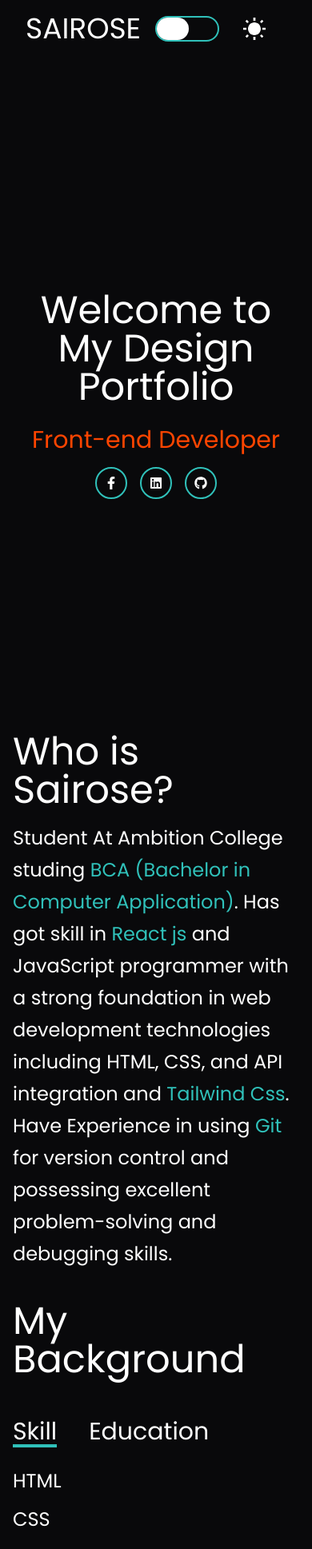
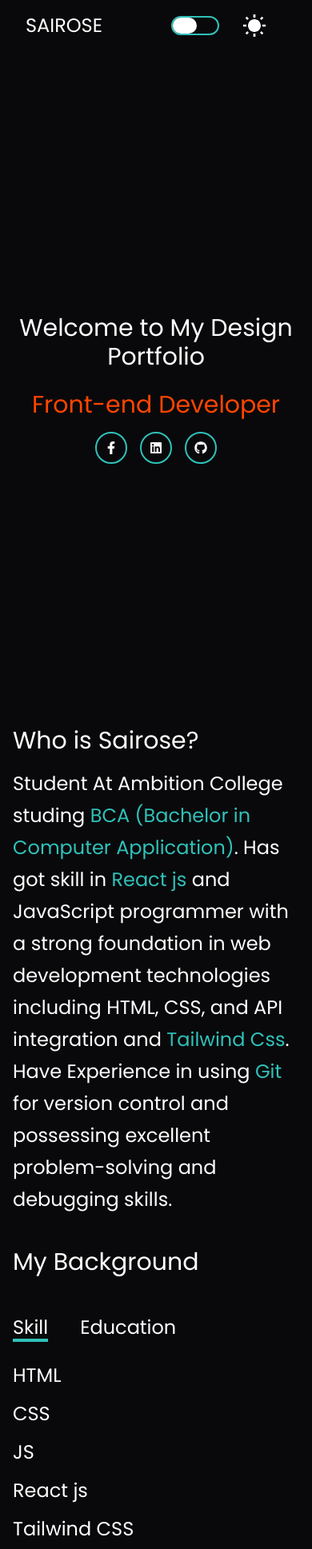
Before and after one commit to Sairose/MyPortfolio, a React (Vite) app: page / in a window 390 px wide. Shown: the top 1937 px of the page at 80% size. Built offline with nearby package versions, Linux system fonts and the light colour scheme; a web font is replaced by a local one.

Commit message:
changes made in text size of heading

```diff
--- a/src/components/About.jsx
+++ b/src/components/About.jsx
@@ -4,7 +4,7 @@ export default function About() {
   return (
     <>
       <div id="hero" className='w-full flex flex-col  justify-center gap-2 sm:pl-10 '>
-        <h1 className='text-5xl md:text-6xl'>Who is Sairose?</h1>
+        <h1 className='text-3xl sm:text-5xl md:text-6xl'>Who is Sairose?</h1>
         <p className=' text-2xl sm:h-[500px] sm:overflow-auto md:text-3xl mt-2 leading-10 md:leading-[50px]'>Student At Ambition College studing <span className='text-[#30C1BA]'>BCA (Bachelor in Computer Application)</span>.
           Has got skill in <span className='text-[#30C1BA]'>React js</span> and JavaScript programmer with a strong foundation in web development technologies including HTML, CSS, and API integration and <span className='text-[#30C1BA]'>Tailwind Css</span>.
           Have Experience in using <span className='text-[#30C1BA]'>Git</span> for version control and possessing excellent problem-solving and debugging skills.
--- a/src/components/Background.jsx
+++ b/src/components/Background.jsx
@@ -14,15 +14,15 @@ export default function Background() {
     }
     return (
         <div className='w-full min-h-[500px] pt-10 flex flex-col  gap-2 sm:pl-10'>
-            <h1 className='text-5xl md:text-6xl mb-10'>My Background</h1>
+            <h1 className='text-3xl sm:text-5xl md:text-6xl mb-10'>My Background</h1>
             <div id="info" className='flex gap-10 mb-5'>
                 <div id="info-one">
-                    <h2 onClick={() => handleShowHide('skill')} className={`text-3xl relative
+                    <h2 onClick={() => handleShowHide('skill')} className={`text-2xl sm:text-3xl relative
                     before:absolute  before:h-1 before:bg-[#30C1BA] before:bottom-[-2px]
                     before:duration-300 ${hide ? 'before:w-0' :'before:w-full'} cursor-pointer`}>Skill</h2>
                 </div>
                 <div id="info-two">
-                    <h2 onClick={() => handleShowHide('education')} className={`text-3xl relative
+                    <h2 onClick={() => handleShowHide('education')} className={`text-2xl sm:text-3xl relative
                     before:absolute before:h-1 before:bg-[#30C1BA] before:bottom-[-2px]
                     before:duration-300 ${hide ? 'before:w-full': 'before:w-0'} cursor-pointer`}>Education</h2>
                 </div>
--- a/src/components/DarkLightMode.jsx
+++ b/src/components/DarkLightMode.jsx
@@ -8,14 +8,14 @@ export default function DarkLightMode() {
   const {toggle,handleToggle} = useContext(DLContext);
   return (
     <div className="flex items-center gap-1">
-      <div id='outer-button' className={`w-[80px] h-8 border-2 ${toggle? 'border-black': 'border-[#30C1BA]' } rounded-full cursor-pointer`}
+      <div id='outer-button' className={`w-[60px] h-6 sm:w-[80px] sm:h-8 border-2 ${toggle? 'border-black': 'border-[#30C1BA]' } rounded-full cursor-pointer`}
       onClick={handleToggle}>
-        <div id="inner-circle" className={`w-[40px] h-full rounded-full duration-300  ${toggle? 'translate-x-[90%] bg-zinc-950' :
+        <div id="inner-circle" className={`w-[30px] sm:w-[40px] h-full rounded-full duration-300  ${toggle? 'translate-x-[90%] bg-zinc-950' :
           'translate-x-0 bg-white'
         }`}></div>
       </div>
       <div id="icons">
-        {toggle? <IoMdMoon  className="w-[80px] h-8"/>:<IoMdSunny className="w-[80px] h-8"/>}
+        {toggle? <IoMdMoon  className="w-[60px] h-6 sm:w-[80px] sm:h-8"/>:<IoMdSunny className="w-[80px] h-8"/>}
       </div>
     </div>
 
--- a/src/components/Hero.jsx
+++ b/src/components/Hero.jsx
@@ -10,7 +10,7 @@ export default function Hero() {
   return (
     <>
       <div id="hero" className='w-full h-screen flex flex-col items-center justify-center gap-4'>
-        <h1 className='text-5xl md:text-6xl text-center'>Welcome to My Design Portfolio</h1>
+        <h1 className='text-3xl sm:text-5xl md:text-6xl text-center'>Welcome to My Design Portfolio</h1>
         <p className='text-3xl mt-2 text-[#ff4500]'>Front-end Developer</p>
         <Links />
       </div>
--- a/src/components/MyProject.jsx
+++ b/src/components/MyProject.jsx
@@ -5,7 +5,7 @@ export default function MyProject() {
   return (
     <div className="w-full mt-5 sm:pl-10">
         <div id="project-head">
-            <h1 className='text-5xl md:text-6xl mb-10 mt-10'>My Projects</h1>
+            <h1 className='text-3xl sm:text-5xl md:text-6xl mb-10 mt-10'>My Projects</h1>
         </div>
         <div className="flex flex-wrap gap-10 items-center justify-center py-10 w-full ">
             {
--- a/src/components/MyProjectCard.jsx
+++ b/src/components/MyProjectCard.jsx
@@ -7,7 +7,7 @@ export default function MyProjectCard({data}) {
         shadow-lg hover:shadow-emerald-300 ">
             <div>
                 <img src={data.image} alt=""
-                    className="h-[300px] object-cover"
+                    className="h-[200px] sm:h-[300px] object-cover"
                 />
             </div>
             <div>
--- a/src/components/NavBar.jsx
+++ b/src/components/NavBar.jsx
@@ -7,7 +7,7 @@ export default function NavBar() {
   return (
     <>
       <div className='w-full flex justify-between p-4'>
-        <div id="logo" className={`text-4xl  ${toggle? 'border-black': 'border-[#30C1BA]'}`}>
+        <div id="logo" className={`text-2xl sm:text-4xl  ${toggle? 'border-black': 'border-[#30C1BA]'}`}>
             SAIROSE
         </div>
         <DarkLightMode/>
--- a/src/components/ReachMe.jsx
+++ b/src/components/ReachMe.jsx
@@ -4,7 +4,7 @@ import { ReachOut } from '../assets/asstes'
 export default function ReachMe() {
   return (
     <div className='w-full pt-10 flex flex-col gap-2 sm:pl-10'>
-        <h1 className='text-5xl md:text-6xl mb-10'>Reach Out To Me</h1>
+        <h1 className='text-3xl sm:text-5xl md:text-6xl mb-10'>Reach Out To Me</h1>
         <div className='grid grid-cols-1 sm:grid-cols-2 lg:grid-cols-3 gap-4'>
             {
                 ReachOut.map((curValue, indx) =>{
```
